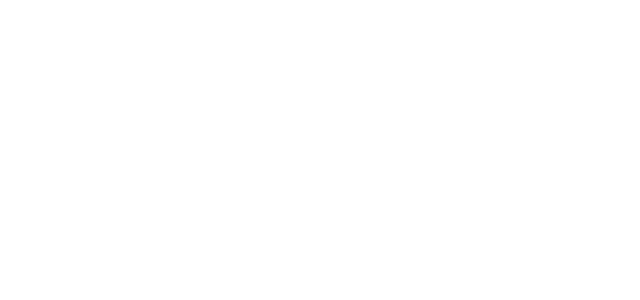
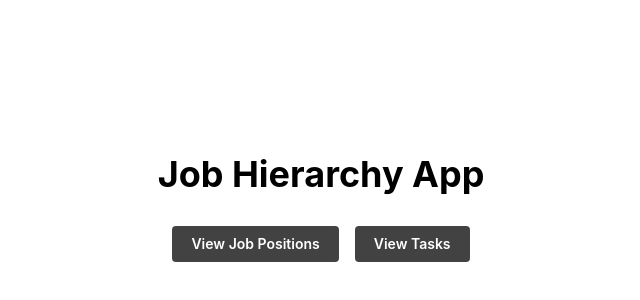
Before and after one commit to HenokNegatu/JobHierarchyApp-Frontend, a Next.js app: page / in a window 1280 px wide. Shown: the part 192-492 px from the top of the page, without its empty margins (319-959 px from the left). Built offline with nearby package versions, Linux system fonts and the light colour scheme.

Commit message:
refactor: change mantine primary color | change port to 3001

```diff
--- a/package.json
+++ b/package.json
@@ -3,8 +3,8 @@
   "version": "0.1.0",
   "private": true,
   "scripts": {
-    "dev": "next dev",
-    "build": "next build",
+    "dev": "next dev -p 3001",
+    "build": "next build -p 3001",
     "start": "next start",
     "lint": "next lint"
   },
--- a/src/app/globals.css
+++ b/src/app/globals.css
@@ -7,12 +7,12 @@
   --foreground: #171717;
 }
 
-@media (prefers-color-scheme: dark) {
+/* @media (prefers-color-scheme: dark) {
   :root {
     --background: #0a0a0a;
     --foreground: #ededed;
   }
-}
+} */
 
 body {
   color: var(--foreground);
--- a/src/app/layout.tsx
+++ b/src/app/layout.tsx
@@ -19,8 +19,8 @@ const geistMono = localFont({
 });
 
 export const metadata: Metadata = {
-  title: "Create Next App",
-  description: "Generated by create next app",
+  title: "Job Hierarchy App",
+  description: "Perago Job Hierarchy App",
 };
 
 export default function RootLayout({
@@ -34,7 +34,23 @@ export default function RootLayout({
         <ColorSchemeScript />
       </head>
       <body className={`${geistSans.variable} ${geistMono.variable} antialiased`}>
-        <MantineProvider>{children}</MantineProvider>
+        <MantineProvider theme={{
+          colors: {
+            customBlack: [
+              '#f5f5f5',
+              '#e0e0e0',
+              '#bdbdbd',
+              '#9e9e9e',
+              '#757575',
+              '#616161',
+              '#424242',
+              '#212121',
+              '#121212',
+              '#000000',
+            ],
+          },
+          primaryColor: 'customBlack',
+        }}>{children}</MantineProvider>
       </body>
     </html>
   );
--- a/src/app/page.tsx
+++ b/src/app/page.tsx
@@ -1,7 +1,18 @@
+import { Button } from '@mantine/core'
+import Link from 'next/link'
 
 export default function Home() {
   return (
-    <div>
+    <div className="flex flex-col items-center justify-center min-h-screen py-2">
+      <h1 className="text-4xl font-bold mb-8">Job Hierarchy App</h1>
+      <div className="flex space-x-4">
+        <Link href="/positions">
+          <Button>View Job Positions</Button>
+        </Link>
+        <Link href="/tasks">
+          <Button>View Tasks</Button>
+        </Link>
+      </div>
     </div>
-  );
+  )
 }
```
